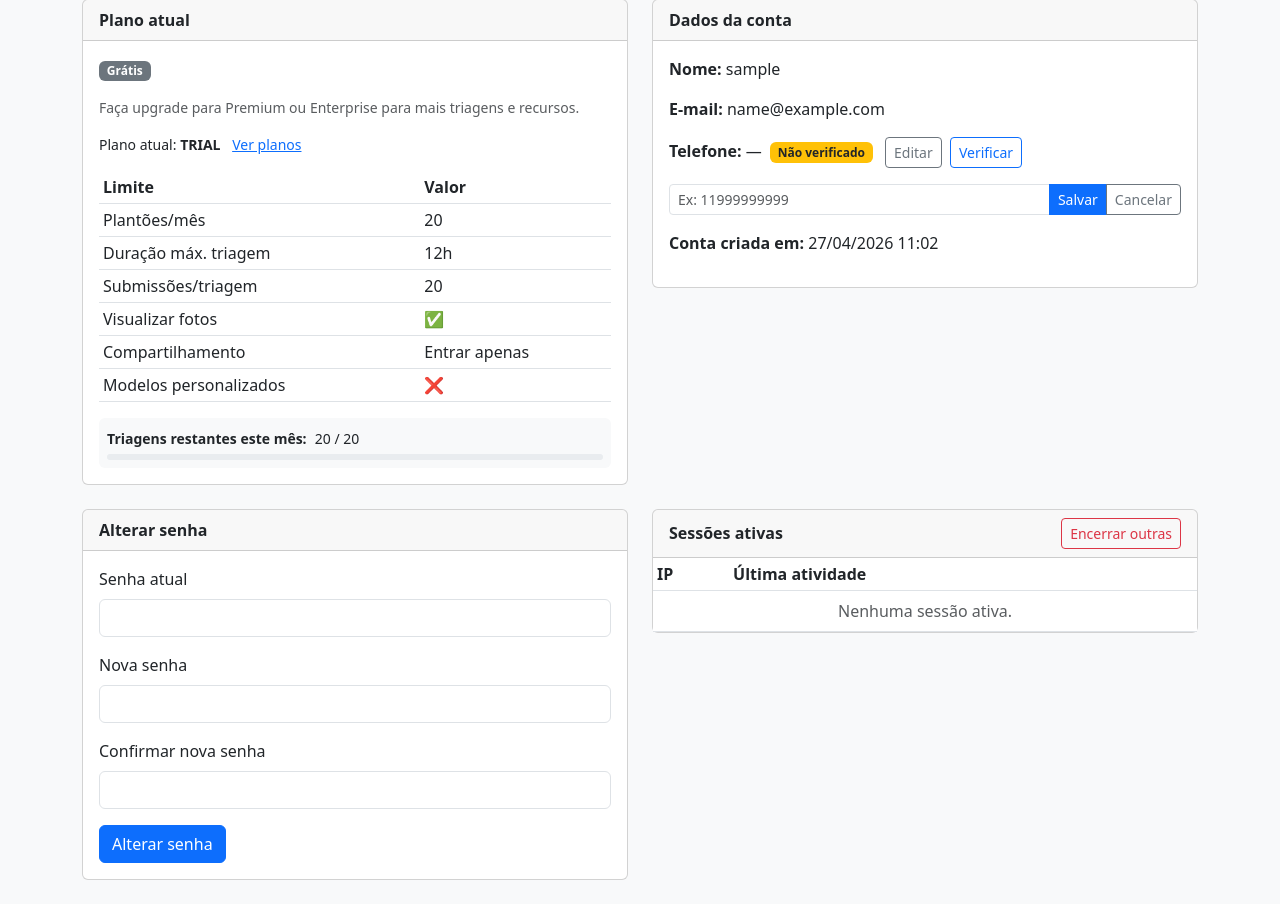
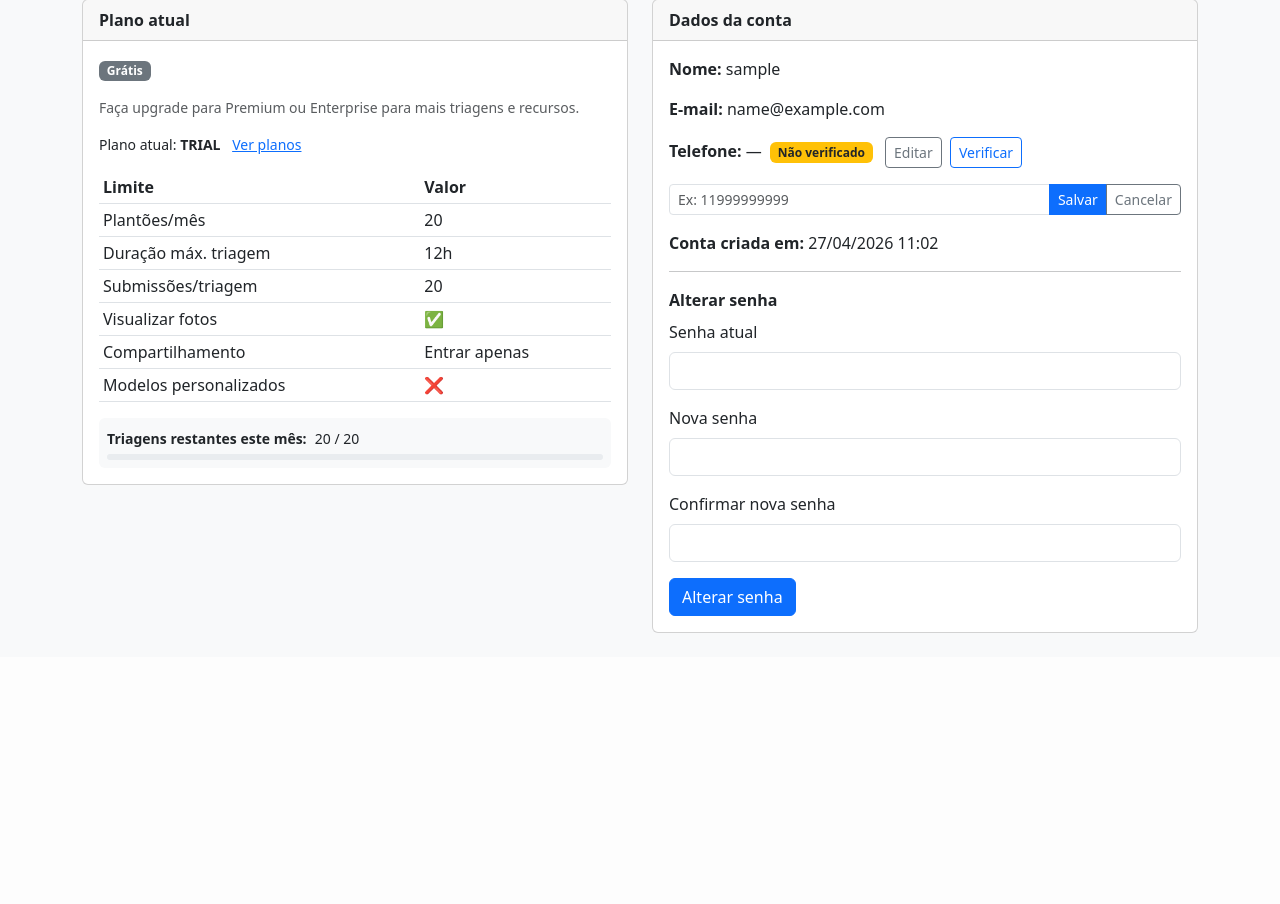
Before and after one commit to joaovsangali/saladetriagem, a Flask app: page /account/ in a window 1280 px wide. Shown: the part 164-1068 px from the top of the page. After the commit the page ends 797 px from the top, so only its background shows below. Run offline with Flask 3, Linux system fonts and the light colour scheme; the visitor is signed in with stand-in values (Sample User, id 1); data that the repository does not hold is empty.

Commit message:
refactor: consolidate account page UI per spec
Agent-Logs-Url: https://github.com/joaovsangali/saladetriagem/sessions/f8973af9-1cd4-4b09-8d70-5afb0661f0ac

Co-authored-by: joaovsangali <252069947+joaovsangali@users.noreply.github.com>

```diff
--- a/app/templates/account/index.html
+++ b/app/templates/account/index.html
@@ -97,15 +97,9 @@
           {% endif %}
         </p>
         <p><strong>Conta criada em:</strong> {{ current_user.created_at|datefmt }}</p>
-      </div>
-    </div>
-  </div>
 
-  {# Change password #}
-  <div class="col-md-6 mb-4">
-    <div class="card">
-      <div class="card-header"><strong>Alterar senha</strong></div>
-      <div class="card-body">
+        <hr>
+        <p class="mb-2"><strong>Alterar senha</strong></p>
         <form method="post" action="{{ url_for('account.change_password') }}">
           <input type="hidden" name="csrf_token" value="{{ csrf_token() }}">
           <div class="mb-3">
@@ -125,45 +119,6 @@
       </div>
     </div>
   </div>
-
-  {# Active sessions #}
-  <div class="col-md-6 mb-4">
-    <div class="card">
-      <div class="card-header d-flex justify-content-between align-items-center">
-        <strong>Sessões ativas</strong>
-        <form method="post" action="{{ url_for('account.end_all_other_sessions') }}" class="d-inline">
-          <input type="hidden" name="csrf_token" value="{{ csrf_token() }}">
-          <button type="submit" class="btn btn-sm btn-outline-danger"
-                  onclick="return confirm('Encerrar todas as outras sessões?')">
-            Encerrar outras
-          </button>
-        </form>
-      </div>
-      <div class="card-body p-0">
-        <table class="table table-sm mb-0">
-          <thead><tr><th>IP</th><th>Última atividade</th><th></th></tr></thead>
-          <tbody>
-            {% for s in active_sessions %}
-            <tr {% if s.session_token == current_token %}class="table-success"{% endif %}>
-              <td>{{ s.ip_address or '—' }}{% if s.session_token == current_token %} <span class="badge bg-success">atual</span>{% endif %}</td>
-              <td>{{ s.last_activity_at|datefmt }}</td>
-              <td>
-                {% if s.session_token != current_token %}
-                <form method="post" action="{{ url_for('account.end_session', token=s.session_token) }}" class="d-inline">
-                  <input type="hidden" name="csrf_token" value="{{ csrf_token() }}">
-                  <button type="submit" class="btn btn-sm btn-outline-danger">Encerrar</button>
-                </form>
-                {% endif %}
-              </td>
-            </tr>
-            {% else %}
-            <tr><td colspan="3" class="text-muted text-center py-2">Nenhuma sessão ativa.</td></tr>
-            {% endfor %}
-          </tbody>
-        </table>
-      </div>
-    </div>
-  </div>
 </div>
 {% endblock %}
 
@@ -173,5 +128,9 @@ function togglePhoneEdit(show) {
   document.getElementById('phone-display').style.display = show ? 'none' : '';
   document.getElementById('phone-edit').style.display = show ? '' : 'none';
 }
+document.addEventListener('DOMContentLoaded', function () {
+  var el = document.getElementById('phone-edit');
+  if (el) el.style.display = 'none';
+});
 </script>
 {% endblock %}
```
